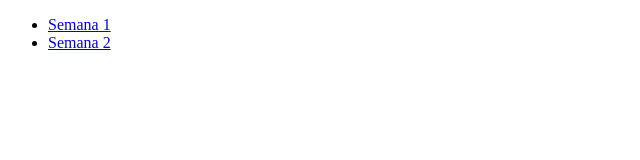
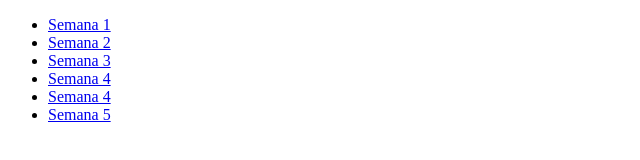
Before and after one commit to GabySouzags/LabEngenharia, a plain HTML site: page index.html in a window 1280 px wide. Shown: the whole page, without its empty margins (0-640 px from the left). Drawn offline with Linux system fonts and the light colour scheme.

Commit message:
atualizando index

```diff
--- a/index.html
+++ b/index.html
@@ -9,6 +9,10 @@
     <ul>
         <li> <a href="semana1.html"> Semana 1</a></li>
         <li> <a href="semana2.html"> Semana 2</a></li>
+        <li> <a href="semana3.html"> Semana 3</a></li>
+        <li> <a href="semana4Ex1.html"> Semana 4</a></li>
+        <li> <a href="semana4Ex2.html"> Semana 4</a></li>
+        <li> <a href="semana5.html"> Semana 5</a></li>
     </ul>
 </body>
 </html>
```
Also changed, not shown: images/Icone_resetar.png (added), images/iconReset.png (added).
